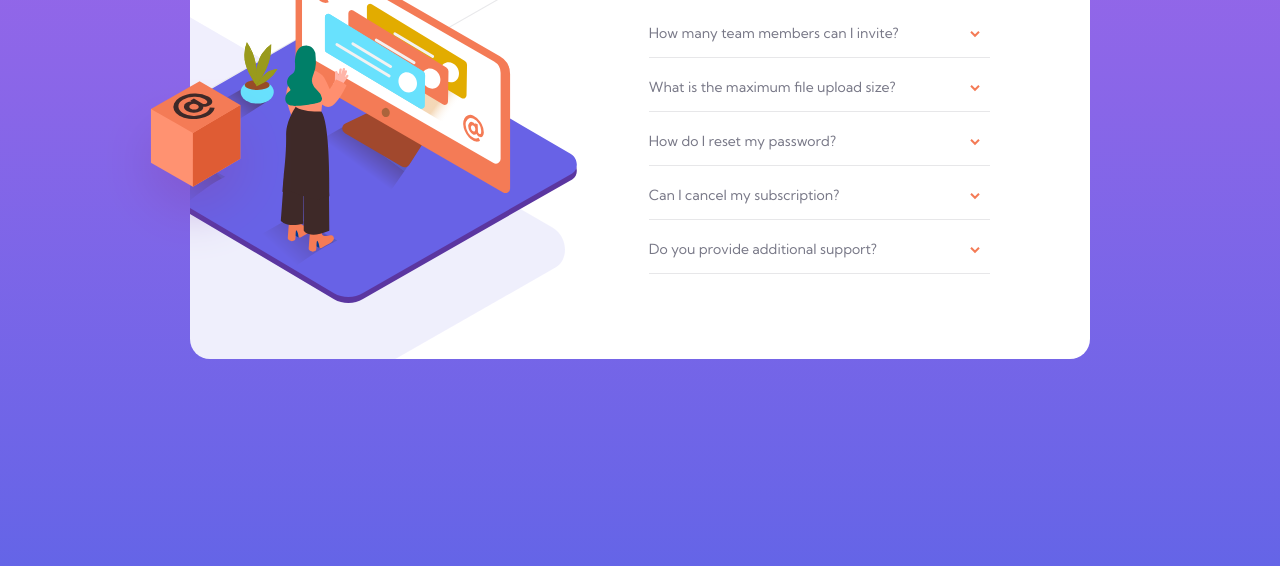
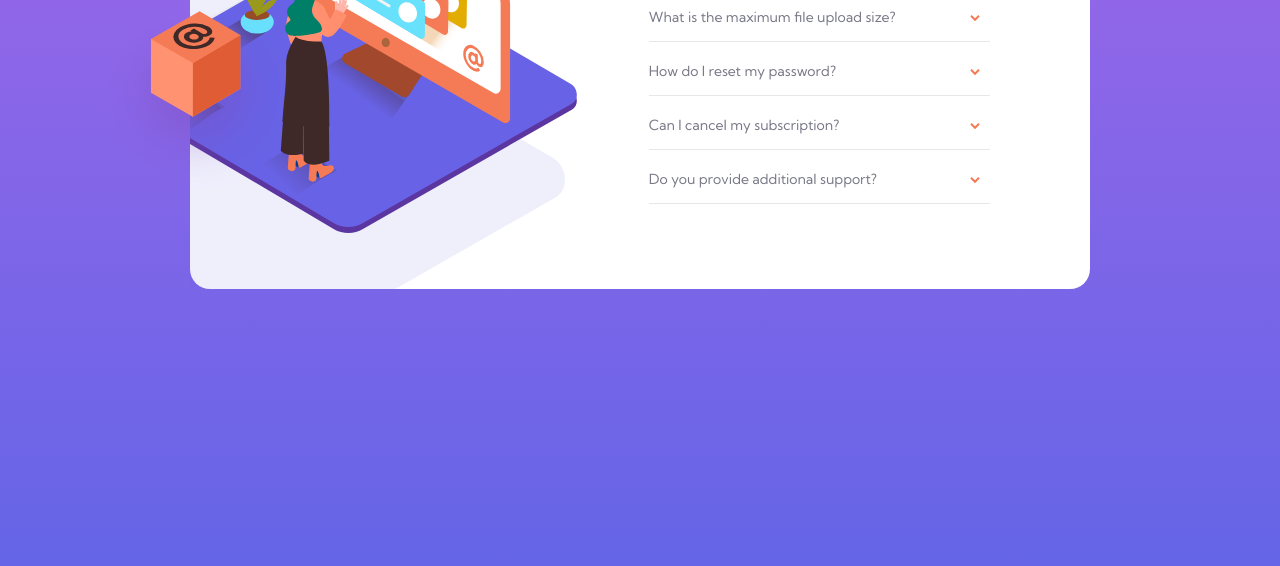
Before and after one commit to milicaca/faq-accoridon-card, a plain HTML site: page index.html in a window 1280 px wide. Shown: the part 384-950 px from the top of the page. Drawn offline with Linux system fonts and the light colour scheme.

Commit message:
Inital Commit

```diff
--- a/style.css
+++ b/style.css
@@ -26,7 +26,6 @@ body {
 
 main {
     background-color: white;
-    margin-top: 140px;
     margin-bottom: 90px;
     display: flex;
     justify-content: space-between;
```
